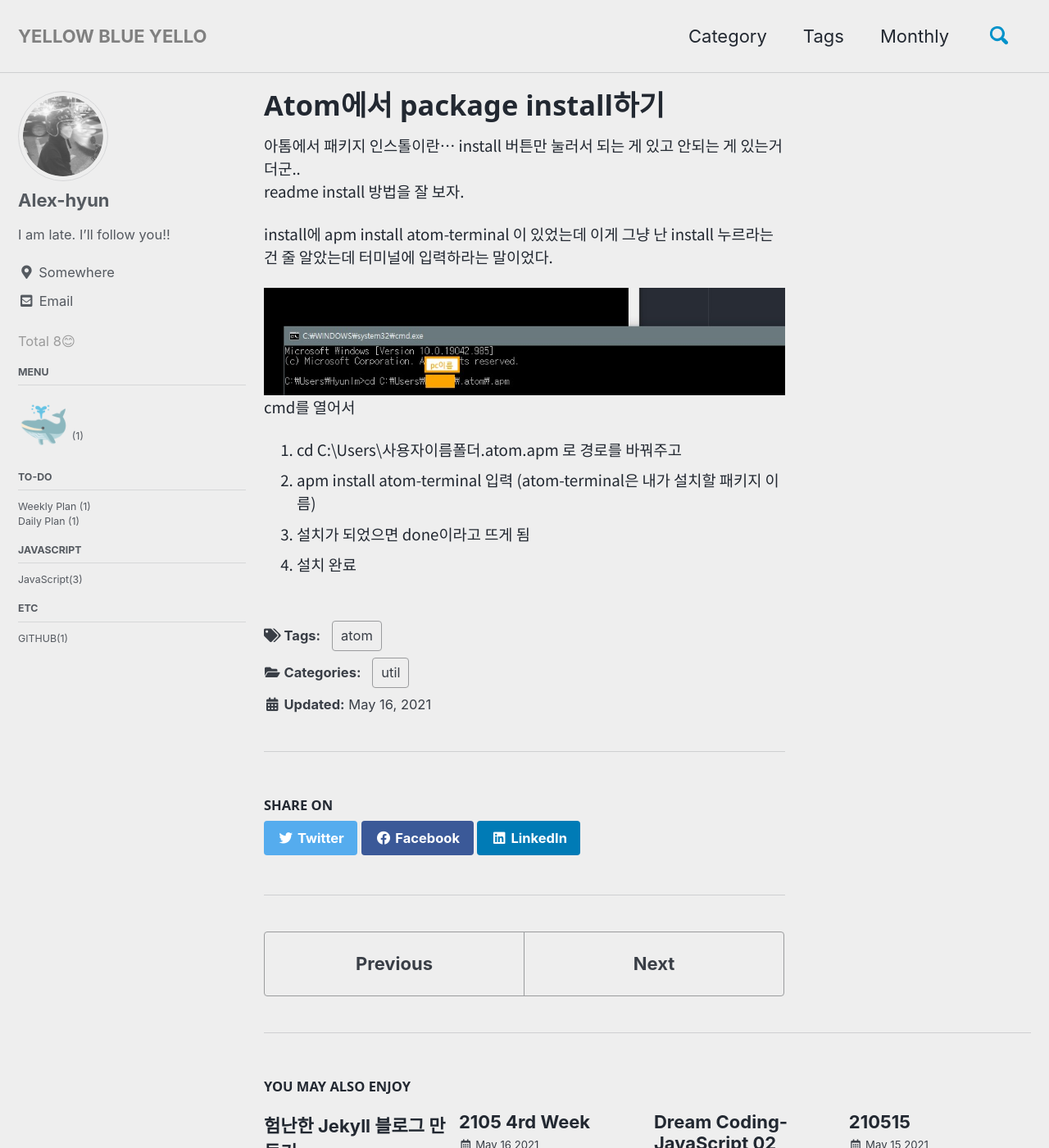
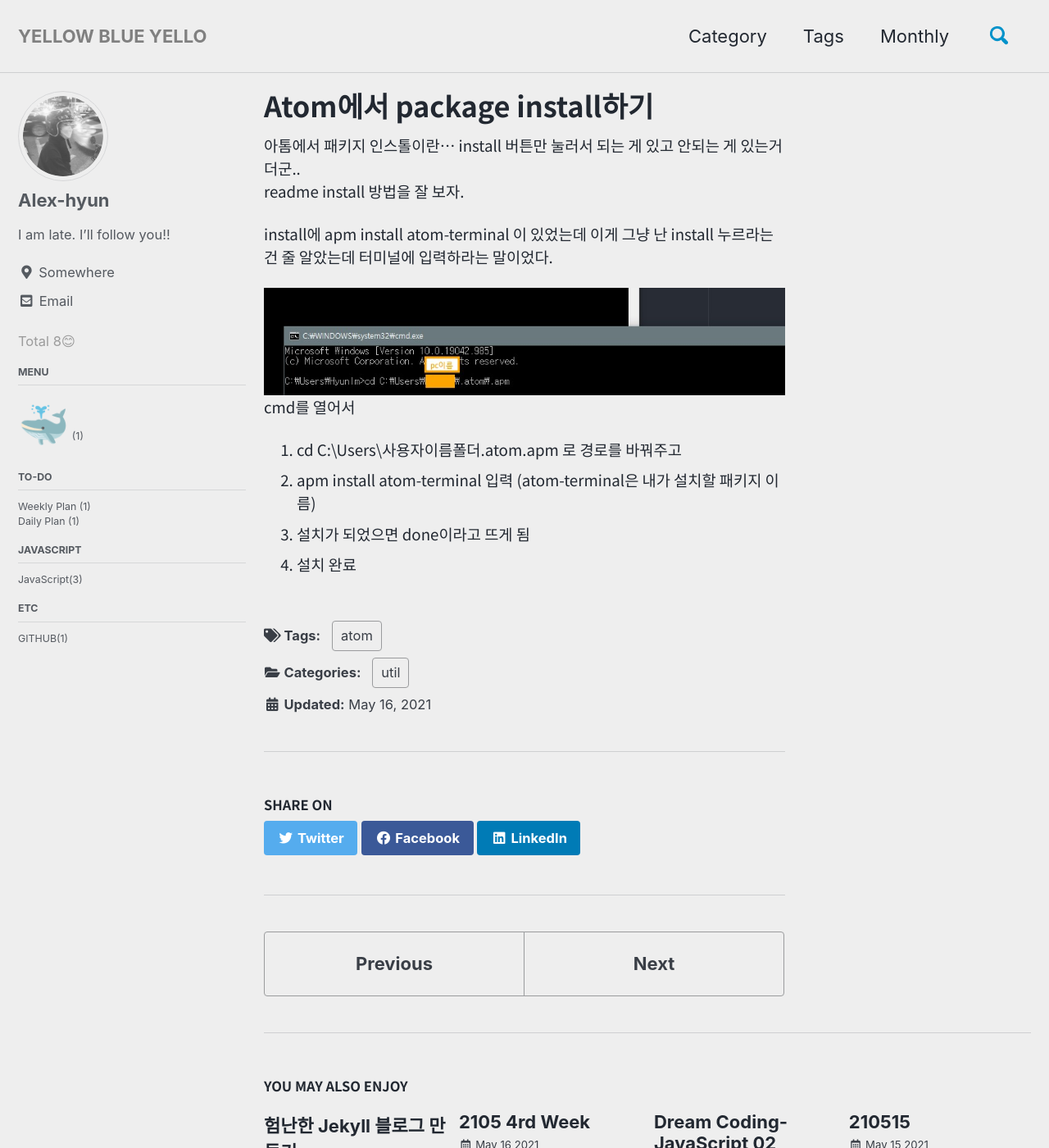
Before and after one commit to h-alex2/h-alex2.github.io, a Jekyll site: the page built from _posts/2021-05-16-01-package-install-inatom.md, in a window 1280 px wide and 1400 px high. Shown: the whole window at 82% size. Built offline with Jekyll 4.4.1, drawn with Linux system fonts in a browser that asks for light colours; cached includes are drawn as plain includes.

Commit message:
update title font

```diff
--- a/_sass/minimal-mistakes/_variables.scss
+++ b/_sass/minimal-mistakes/_variables.scss
@@ -30,7 +30,7 @@
 $garamond: Garamond, serif !default;
 
 $global-font-family: 'Noto Sans KR', sans-serif !default;
-$header-font-family: 'Noto Sans', sans-serif !default;
+$header-font-family: 'Noto Sans KR', sans-serif !default;
 $caption-font-family: $serif !default;
 
 /* type scale */
```
